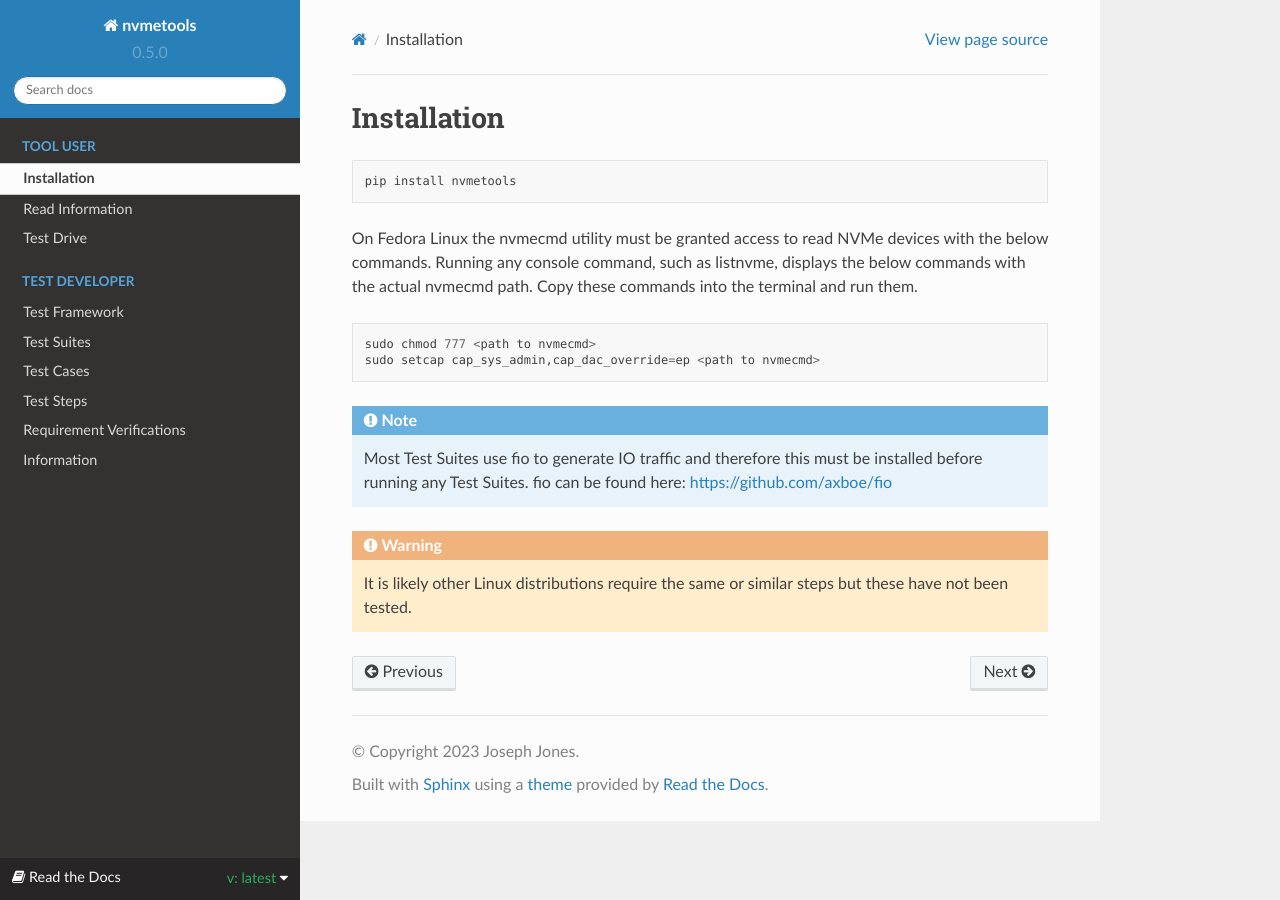
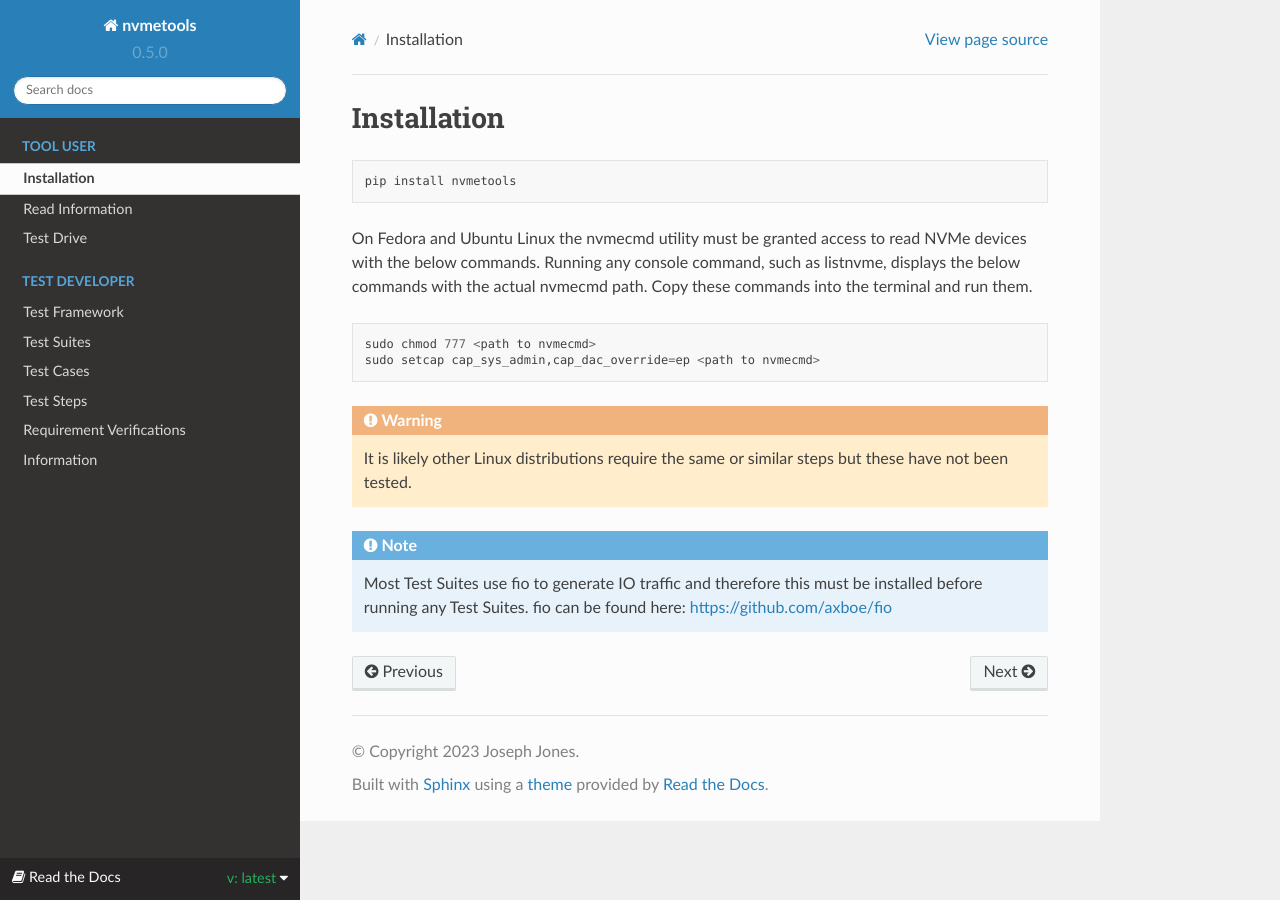
Before and after one commit to jtjones1001/nvmetools, a Sphinx documentation site: the page built from docs/install_steps.rst, in a window 1280 px wide. Built offline with Sphinx 7.4.7 and the Read the Docs theme 2.0.0, drawn with Linux system fonts in a browser that asks for light colours.

Commit message:
updated documentation

```diff
--- a/docs/index.rst
+++ b/docs/index.rst
@@ -40,7 +40,7 @@ in commercial computers (e.g. laptops).
 
 Change History
 --------------
-- `CHANGELOG <https://github.com/jtjones1001/nvmetools/blob/03da67a81119e3b1d0a366e36c964796fd3a5683/CHANGELOG.md>`_
+- `CHANGELOG <https://raw.githubusercontent.com/jtjones1001/nvmetools/main/CHANGELOG.md>`_
 
 
 .. Hidden TOCs
--- a/docs/install_steps.rst
+++ b/docs/install_steps.rst
@@ -4,21 +4,22 @@ Installation
 
     pip install nvmetools
 
-On Fedora Linux the nvmecmd utility must be granted access to read NVMe devices with the below
-commands.  Running any console command, such as listnvme, displays the below commands with the actual
-nvmecmd path.  Copy these commands into the terminal and run them.
+On Fedora and Ubuntu Linux the nvmecmd utility must be granted access to read NVMe devices with the
+below commands.  Running any console command, such as listnvme, displays the below commands with the
+actual nvmecmd path.  Copy these commands into the terminal and run them.
 
 .. code-block:: python
 
     sudo chmod 777 <path to nvmecmd>
     sudo setcap cap_sys_admin,cap_dac_override=ep <path to nvmecmd>
 
+.. warning::
+
+    It is likely other Linux distributions require the same or similar steps but these have not been
+    tested.
+
+
 .. note::
 
     Most Test Suites use fio to generate IO traffic and therefore this must be installed before
     running any Test Suites.  fio can be found here: https://github.com/axboe/fio
-
-.. warning::
-
-    It is likely other Linux distributions require the same or similar steps but these have not been
-    tested.
```
Also changed, not shown: 1 other file.
